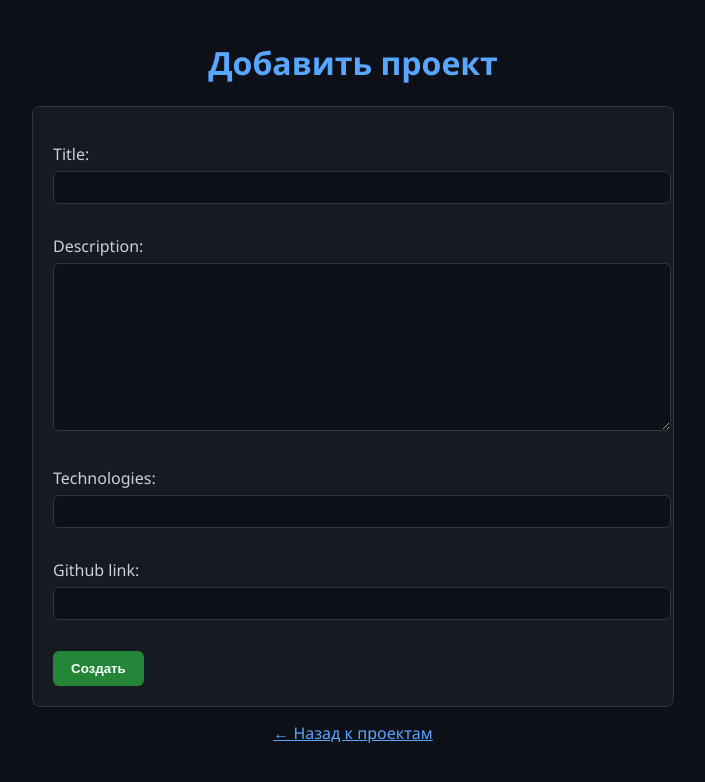
After one commit to kbur-coder/studyhub, a Django app: page /create/ in a window 1280 px wide. The commit adds this page. Shown: the top 782 px of the page, without its empty margins (287-992 px from the left). Run offline with Django 5.2, Linux system fonts and the light colour scheme.

Commit message:
Добавлен тёмный стиль в духе GitHub для страниц проектов

```diff
--- /dev/null
+++ b/projects/forms.py
@@ -0,0 +1,7 @@
+from django import forms
+from .models import Project
+
+class ProjectForm(forms.ModelForm):
+    class Meta:
+        model = Project
+        fields = ['title', 'description', 'technologies', 'github_link']
--- /dev/null
+++ b/projects/templates/projects/project_create.html
@@ -0,0 +1,85 @@
+<!DOCTYPE html>
+<html lang="ru">
+<head>
+    <meta charset="UTF-8">
+    <title>Добавить проект</title>
+    <style>
+        body {
+            font-family: "Segoe UI", Arial, sans-serif;
+            background-color: #0d1117;
+            color: #c9d1d9;
+            margin: 0;
+            padding: 20px;
+        }
+
+        h1 {
+            text-align: center;
+            color: #58a6ff;
+        }
+
+        form {
+            max-width: 600px;
+            margin: 0 auto;
+            background-color: #161b22;
+            border: 1px solid #30363d;
+            border-radius: 8px;
+            padding: 20px;
+        }
+
+        label {
+            display: block;
+            margin-bottom: 6px;
+            color: #c9d1d9;
+        }
+
+        input[type="text"],
+        input[type="url"],
+        textarea {
+            width: 100%;
+            background-color: #0d1117;
+            color: #c9d1d9;
+            border: 1px solid #30363d;
+            border-radius: 6px;
+            padding: 8px;
+            margin-bottom: 15px;
+        }
+
+        input[type="text"]:focus,
+        input[type="url"]:focus,
+        textarea:focus {
+            outline: none;
+            border-color: #58a6ff;
+        }
+
+        button {
+            background-color: #238636;
+            color: white;
+            border: none;
+            padding: 10px 18px;
+            border-radius: 6px;
+            font-weight: bold;
+        }
+
+        button:hover {
+            background-color: #2ea043;
+            cursor: pointer;
+        }
+
+        .back-link {
+            display: block;
+            text-align: center;
+            margin-top: 15px;
+            color: #58a6ff;
+        }
+    </style>
+</head>
+<body>
+    <h1>Добавить проект</h1>
+    <form method="post">
+        {% csrf_token %}
+        {{ form.as_p }}
+        <button type="submit">Создать</button>
+    </form>
+    <a href="{% url 'project_list' %}" class="back-link">← Назад к проектам</a>
+</body>
+</html>
--- a/projects/urls.py
+++ b/projects/urls.py
@@ -3,4 +3,5 @@ from . import views
 
 urlpatterns = [
     path('', views.project_list, name='project_list'),
+    path('create/', views.project_create, name='project_create'),
 ]
--- a/projects/views.py
+++ b/projects/views.py
@@ -1,7 +1,20 @@
-from django.shortcuts import render
+from django.shortcuts import redirect, render
+
+from .forms import ProjectForm
 
 from .models import Project
 
 def project_list(request):
     projects = Project.objects.all().order_by("-created_at")
     return render(request, 'projects/project_list.html', {'projects':projects})
+
+
+def project_create(request):
+    if request.method == 'POST':
+        form = ProjectForm(request.POST)
+        if form.is_valid():
+            form.save()
+            return redirect('project_list')
+    else:
+        form = ProjectForm()
+    return render(request, 'projects/project_create.html', {'form': form})
```
Also changed, not shown: projects/templates/projects/project_list.html (+59 -16 lines).
